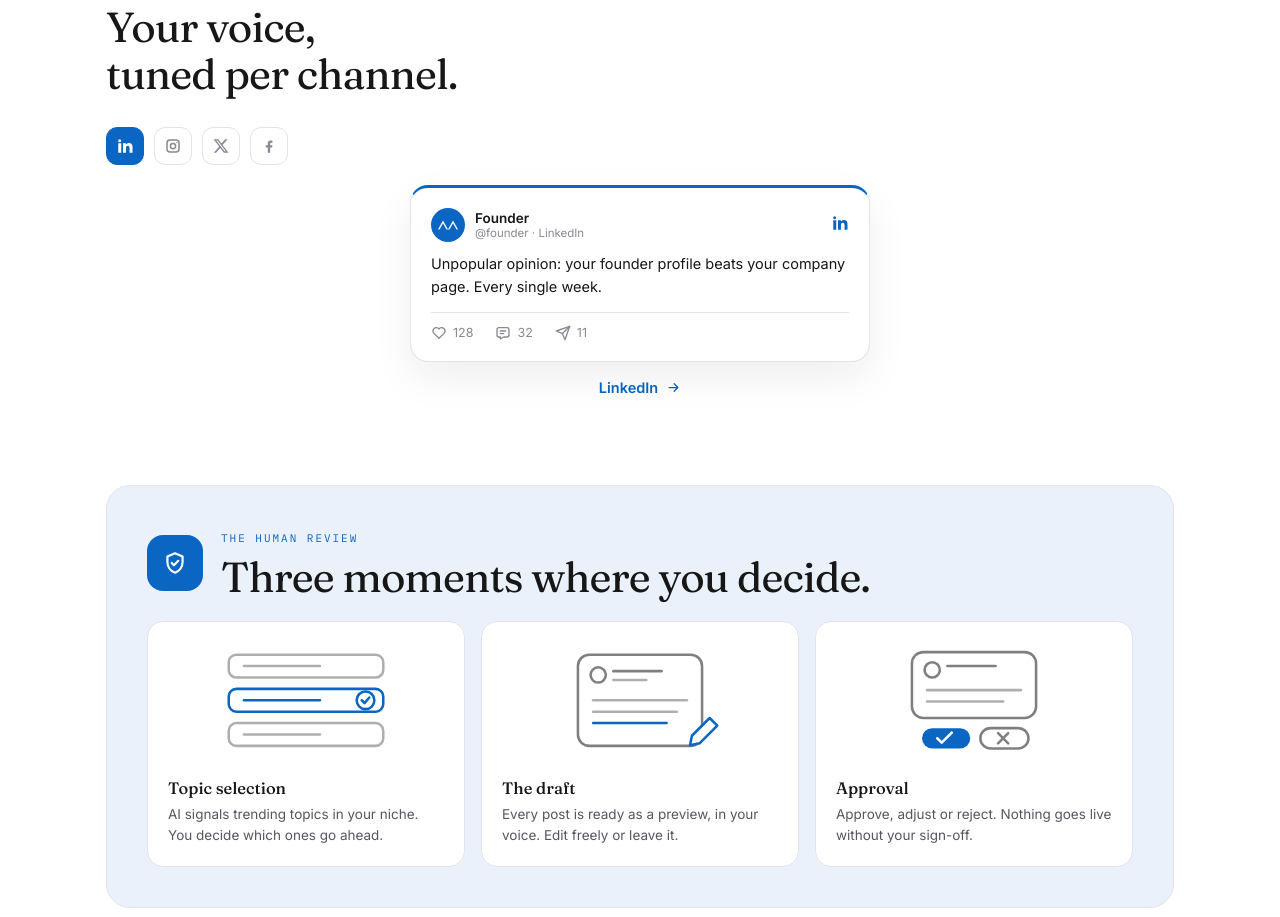
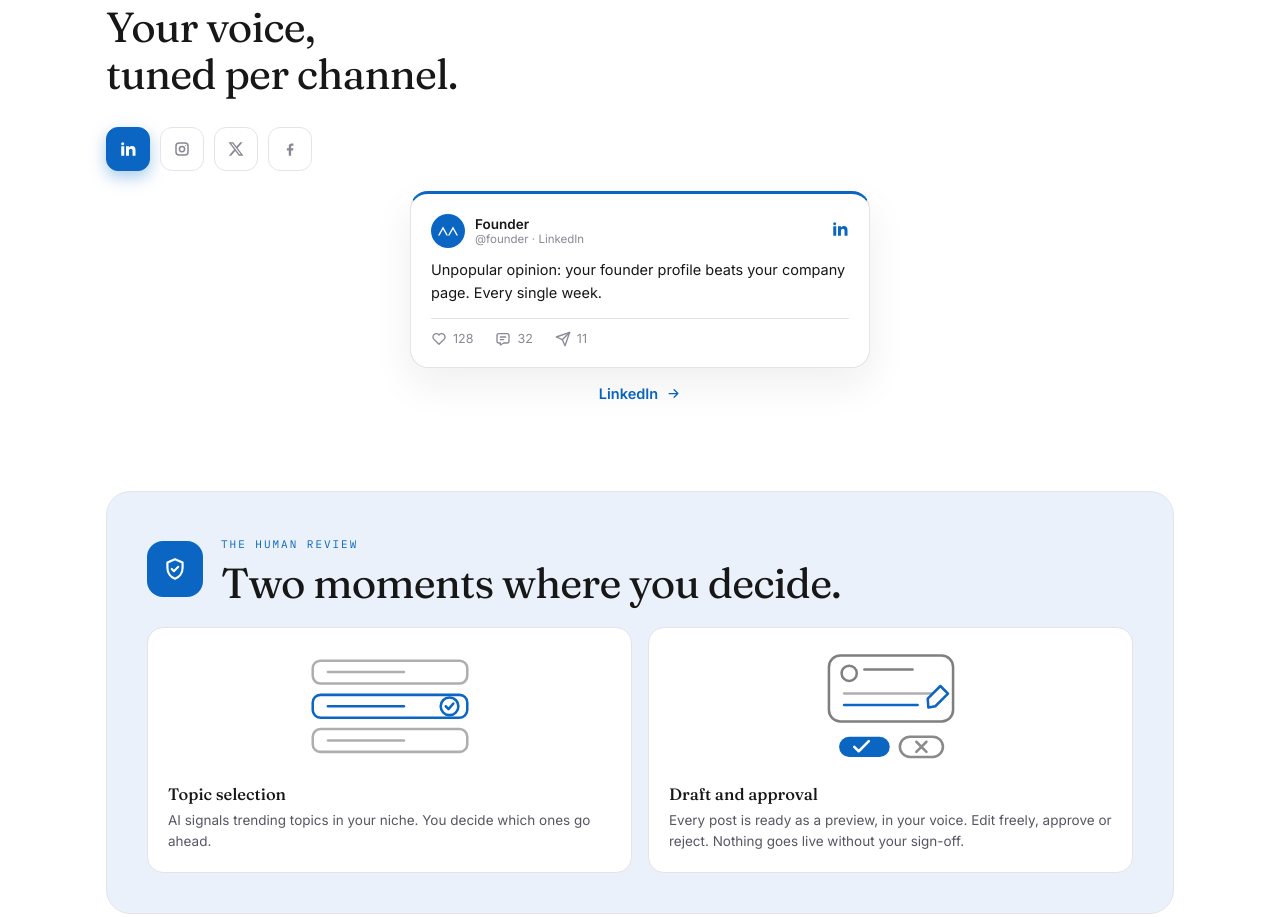
Before and after one commit to Fliimedia/Faab, a React (Vite) app: page / in a window 1280 px wide. Shown: the part 1880-2797 px from the top of the page. Built offline with nearby package versions, Linux system fonts and the light colour scheme.

Commit message:
Funnel initials, scroll offset, active channel icons, engagement demo with original creative, 2-step human review, footer slogan

```diff
--- a/faab.jsx
+++ b/faab.jsx
@@ -92,12 +92,11 @@ const STR = {
     eb_flow: 'Hoe het werkt', flow_h2: 'Personal branding voor founders',
     flow_lede: 'Keur posts simpelweg goed of af. Onze AI signaleert trending onderwerpen in jouw niche en zet kant-en-klare posts voor je klaar, op basis van jouw stijl, stem, persoonlijkheid en doelen.',
     eb_channels: 'Kanalen', channels_h2a: 'Jouw voice,', channels_h2b: 'afgestemd per kanaal.',
-    eb_control: 'De human review', control_h2: 'Drie momenten waarop jij beslist.',
+    eb_control: 'De human review', control_h2: 'Twee momenten waarop jij beslist.',
     rv1_t: 'Onderwerpkeuze', rv1_d: 'AI signaleert trending onderwerpen in jouw niche. Jij bepaalt welke doorgaan.',
-    rv2_t: 'De draft', rv2_d: 'Elke post staat klaar als preview, in jouw stem. Bewerk vrij of laat staan.',
-    rv3_t: 'Akkoord', rv3_d: 'Goedkeuren, aanpassen of afwijzen. Zonder jouw akkoord gaat niets live.',
+    rv2_t: 'Draft en akkoord', rv2_d: 'Elke post staat klaar als preview, in jouw stem. Bewerk vrij, keur goed of wijs af. Zonder jouw akkoord gaat niets live.',
     eb_contact: 'Contact', contact_h2a: 'Praat met ons over', contact_h2b: 'jouw founder-merk.',
-    foot_tag: 'Founders zijn hun merk.', foot_app: 'App', foot_learn: 'Kanalen', foot_contact: 'Contact', foot_the_funnel: 'De funnel',
+    foot_tag: 'Founder as a brand.', foot_app: 'App', foot_learn: 'Kanalen', foot_contact: 'Contact', foot_the_funnel: 'De funnel',
     lang_word: 'Taal',
     // onboarding
     ob_title: 'Start je merk', ob_ind_account: 'Account', ob_ind_channels: 'Kanalen', ob_ind_brand: 'Merk',
@@ -163,12 +162,11 @@ const STR = {
     eb_flow: 'How it works', flow_h2: 'Personal branding for founders',
     flow_lede: 'Simply approve or reject posts. Our AI signals trending niche topics and prepares ready made posts for you, based on your style, voice, personality and goals.',
     eb_channels: 'Channels', channels_h2a: 'Your voice,', channels_h2b: 'tuned per channel.',
-    eb_control: 'The human review', control_h2: 'Three moments where you decide.',
+    eb_control: 'The human review', control_h2: 'Two moments where you decide.',
     rv1_t: 'Topic selection', rv1_d: 'AI signals trending topics in your niche. You decide which ones go ahead.',
-    rv2_t: 'The draft', rv2_d: 'Every post is ready as a preview, in your voice. Edit freely or leave it.',
-    rv3_t: 'Approval', rv3_d: 'Approve, adjust or reject. Nothing goes live without your sign-off.',
+    rv2_t: 'Draft and approval', rv2_d: 'Every post is ready as a preview, in your voice. Edit freely, approve or reject. Nothing goes live without your sign-off.',
     eb_contact: 'Contact', contact_h2a: 'Talk to us about', contact_h2b: 'your founder brand.',
-    foot_tag: 'Founders are their brand.', foot_app: 'App', foot_learn: 'Channels', foot_contact: 'Contact', foot_the_funnel: 'The funnel',
+    foot_tag: 'Founder as a brand.', foot_app: 'App', foot_learn: 'Channels', foot_contact: 'Contact', foot_the_funnel: 'The funnel',
     lang_word: 'Language',
     ob_title: 'Start your brand', ob_ind_account: 'Account', ob_ind_channels: 'Channels', ob_ind_brand: 'Brand',
     ob_choice_h: 'How do you want to start?',
@@ -345,6 +343,29 @@ const CHANNELS = [
 ];
 const channelById = (id) => CHANNELS.find((c) => c.id === id) || CHANNELS[0];
 
+const ENGAGEMENT_DEMO = {
+  author: 'Mike Warren',
+  role: { nl: 'Creative Director @ Sports United', en: 'Creative Director @ Sports United' },
+  copy: {
+    linkedin: {
+      nl: 'We hebben zes maanden stilletjes iets gebouwd.\n\nEen AI-tool die je eigen voetbalschoen laat ontwerpen, van silhouet tot stiksel, in minuten.\n\nGeen designdiploma nodig. Alleen jouw idee.\n\nWoensdag laat ik in een gratis webinar precies zien hoe het werkt en waarom we dit maakten.\n\nWat zou jouw eerste ontwerp worden? Reageer hieronder.',
+      en: 'We quietly built something for six months.\n\nAn AI tool that lets you design your own football cleat, from silhouette to stitching, in minutes.\n\nNo design degree needed. Just your idea.\n\nWednesday I will show exactly how it works in a free webinar, and why we built it.\n\nWhat would your first design be? Drop it below.',
+    },
+    instagram: {
+      nl: 'Jouw schoen. Jouw regels. Nu met AI. \u26bd\ufe0f\n\nWoensdag onthullen we hoe je in minuten je eigen cleat ontwerpt. Gratis webinar, link in bio.\n\nWie ontwerp jij als eerste?',
+      en: 'Your boot. Your rules. Now with AI. \u26bd\ufe0f\n\nWednesday we reveal how you design your own cleat in minutes. Free webinar, link in bio.\n\nWho are you designing first?',
+    },
+    x: {
+      nl: 'We hebben een AI gebouwd die je eigen voetbalschoen ontwerpt in minuten.\n\nWoensdag, gratis webinar, ik laat alles zien.\n\nWat wordt jouw eerste ontwerp?',
+      en: 'We built an AI that designs your own football cleat in minutes.\n\nWednesday, free webinar, I show all of it.\n\nWhat is your first design?',
+    },
+    facebook: {
+      nl: 'Zes maanden werk, nu eindelijk klaar: een AI-tool waarmee iedereen zijn eigen voetbalschoen ontwerpt.\n\nWoensdag leg ik in een gratis webinar uit hoe het werkt. Wat zou jij als eerste maken?',
+      en: 'Six months of work, finally ready: an AI tool that lets anyone design their own football cleat.\n\nWednesday I explain how it works in a free webinar. What would you make first?',
+    },
+  },
+};
+
 // ---------- Environment shim ----------
 const IN_ARTIFACT = typeof window !== 'undefined' && !!window.storage;
 const API_URL = IN_ARTIFACT ? 'https://api.anthropic.com/v1/messages' : '/api/anthropic';
@@ -824,11 +845,72 @@ Write in ${langName(lang)}. Rules:
 }
 
 // ---------- Home ----------
+function CleatCreative({ className }) {
+  return (
+    <svg className={'creative' + (className ? ' ' + className : '')} viewBox="0 0 640 360" role="img" aria-label="Create on and off the pitch">
+      <defs>
+        <linearGradient id="cr-bg" x1="0" y1="0" x2="1" y2="1">
+          <stop offset="0" stopColor="#0C2F5A" />
+          <stop offset="0.5" stopColor="#12386B" />
+          <stop offset="1" stopColor="#0A1730" />
+        </linearGradient>
+        <linearGradient id="cr-gold" x1="0" y1="0" x2="1" y2="1">
+          <stop offset="0" stopColor="#E9C46A" />
+          <stop offset="1" stopColor="#B8862F" />
+        </linearGradient>
+        <linearGradient id="cr-flame" x1="0" y1="0" x2="1" y2="1">
+          <stop offset="0" stopColor="#FF6A3D" />
+          <stop offset="0.6" stopColor="#E7235A" />
+          <stop offset="1" stopColor="#7A1E3C" />
+        </linearGradient>
+        <radialGradient id="cr-glow" cx="0.5" cy="0.42" r="0.5">
+          <stop offset="0" stopColor="#ffffff" stopOpacity="0.5" />
+          <stop offset="1" stopColor="#ffffff" stopOpacity="0" />
+        </radialGradient>
+        <linearGradient id="cr-fadeL" x1="0" y1="0" x2="1" y2="0">
+          <stop offset="0" stopColor="#E9C46A" stopOpacity="0.9" />
+          <stop offset="1" stopColor="#E9C46A" stopOpacity="0" />
+        </linearGradient>
+        <linearGradient id="cr-fadeR" x1="1" y1="0" x2="0" y2="0">
+          <stop offset="0" stopColor="#FF6A3D" stopOpacity="0.9" />
+          <stop offset="1" stopColor="#FF6A3D" stopOpacity="0" />
+        </linearGradient>
+      </defs>
+
+      <rect width="640" height="360" fill="url(#cr-bg)" />
+      <rect width="640" height="360" fill="url(#cr-glow)" />
+
+      {/* left face silhouette, gold */}
+      <g fill="url(#cr-gold)" opacity="0.96">
+        <path d="M150 360c0-42 2-70 2-96 0-14-8-20-8-38 0-30 22-54 52-54 12 0 20 4 26 10 8 8 12 20 12 40 0 26-10 40-10 60 0 22 4 44 4 78z" />
+        <circle cx="196" cy="150" r="7" fill="#0A1730" />
+      </g>
+      <rect x="60" y="150" width="150" height="14" rx="7" fill="url(#cr-fadeL)" opacity="0.5" />
+
+      {/* right face silhouette, flame */}
+      <g fill="url(#cr-flame)" opacity="0.96">
+        <path d="M490 360c0-42-2-70-2-96 0-14 8-20 8-38 0-30-22-54-52-54-12 0-20 4-26 10-8 8-12 20-12 40 0 26 10 40 10 60 0 22-4 44-4 78z" />
+        <circle cx="444" cy="150" r="7" fill="#ffffff" />
+      </g>
+      <rect x="430" y="150" width="150" height="14" rx="7" fill="url(#cr-fadeR)" opacity="0.5" />
+
+      {/* original dynamic mark, not a real brand */}
+      <path d="M296 116c34-14 62-16 48 6-10 16-40 24-70 26 26-6 44-16 22-32z" fill="#ffffff" opacity="0.95" />
+
+      {/* slogan */}
+      <text x="320" y="250" textAnchor="middle" className="cr-slogan-a">CREATE ON</text>
+      <text x="320" y="292" textAnchor="middle" className="cr-slogan-b">and off the pitch</text>
+    </svg>
+  );
+}
+
 function FunnelViz({ t, lang }) {
   const [phase, setPhase] = useState('reach');
-  const W = 1000, H = 330, cy = 145, labelY = 318, segW = W / FUNNEL.length;
+  const [demoCh, setDemoCh] = useState('linkedin');
+  const W = 1000, H = 330, cy = 145, segW = W / FUNNEL.length;
   const hs = [...FUNNEL.map((f) => f.w * 2.6), FUNNEL[FUNNEL.length - 1].w * 2.6 * 0.7];
   const f = FUNNEL.find((x) => x.id === phase) || FUNNEL[0];
+  const dch = channelById(demoCh);
   return (
     <div className="hfunnel">
       <svg className="bowtie" viewBox={`0 0 ${W} ${H}`} role="group" aria-label={t('eb_funnel')}>
@@ -843,8 +925,8 @@ function FunnelViz({ t, lang }) {
               role="button" tabIndex={0} aria-pressed={on}
               onKeyDown={(e) => { if (e.key === 'Enter' || e.key === ' ') { e.preventDefault(); setPhase(fu.id); } }}>
               <polygon points={pts} fill={fu.c} />
-              {fu.ic({ x: cx - 15, y: cy - 15, width: 30, height: 30, color: '#fff', className: 'bic' })}
-              <text x={cx} y={labelY} textAnchor="middle" className="blbl">{fu.t[lang]}</text>
+              {fu.ic({ x: cx - 15, y: cy - 26, width: 30, height: 30, color: '#fff', className: 'bic' })}
+              <text x={cx} y={cy + 30} textAnchor="middle" className="blbl">{fu.t[lang].split(' ').map((w) => w.charAt(0).toUpperCase()).join('')}</text>
             </g>
           );
         })}
@@ -853,6 +935,33 @@ function FunnelViz({ t, lang }) {
         <span className="fnote-ic" style={{ background: f.c }}>{f.ic({ width: 16, height: 16 })}</span>
         <div className="fnote-body">
           <p className="fnote-d"><b>{f.t[lang]}.</b> {f.j[lang]}</p>
+
+          {phase === 'engagement' && (
+            <div className="demo">
+              <div className="demo-tabs">
+                {CHANNELS.map((c) => (
+                  <button key={c.id} className={'fch' + (demoCh === c.id ? ' fch-on' : '')} style={{ '--cc': c.c }}
+                    onClick={() => setDemoCh(c.id)} aria-label={c.name} aria-pressed={demoCh === c.id}>
+                    {c.ic({ width: 16, height: 16 })}
+                  </button>
+                ))}
+              </div>
+              <div className="ch-post ch-post-big demo-post" style={{ '--cc': dch.c }}>
+                <div className="ch-post-top">
+                  <span className="ch-ava" style={{ background: dch.c }}>{dch.ic({ width: 18, height: 18, color: '#fff' })}</span>
+                  <div><div className="ch-post-name">{ENGAGEMENT_DEMO.author}</div><div className="ch-post-sub">{ENGAGEMENT_DEMO.role[lang]} &middot; {dch.name}</div></div>
+                  <span className="ch-post-badge" style={{ color: dch.c }}>{dch.ic({ width: 18, height: 18 })}</span>
+                </div>
+                <p className="ch-post-text demo-text">{ENGAGEMENT_DEMO.copy[demoCh][lang]}</p>
+                <CleatCreative className="demo-creative" />
+                <div className="ch-post-actions">
+                  <span><I.heart width="16" height="16" /> 842</span>
+                  <span><I.message width="16" height="16" /> 214</span>
+                  <span><I.send width="16" height="16" /> 96</span>
+                </div>
+              </div>
+            </div>
+          )}
         </div>
       </div>
     </div>
@@ -954,30 +1063,18 @@ function Home({ t, lang, go }) {
             </div>
             <div className="rv-card">
               <svg className="rv-visual" viewBox="0 0 150 92" fill="none" stroke="currentColor" strokeWidth="2" strokeLinecap="round" strokeLinejoin="round" aria-hidden="true">
-                <rect x="26" y="10" width="98" height="72" rx="9" opacity="0.55" />
-                <circle cx="42" cy="26" r="6" opacity="0.55" />
-                <line x1="54" y1="23" x2="92" y2="23" opacity="0.55" />
-                <line x1="54" y1="30" x2="80" y2="30" opacity="0.35" />
-                <line x1="38" y1="46" x2="112" y2="46" opacity="0.35" />
-                <line x1="38" y1="55" x2="104" y2="55" opacity="0.35" />
-                <line x1="38" y1="64" x2="96" y2="64" className="rv-blue" />
-                <path d="M116 74l14 -14 6 6 -14 14 -7.5 1.5z" className="rv-blue" fill="var(--white)" />
+                <rect x="26" y="6" width="98" height="52" rx="9" opacity="0.55" />
+                <circle cx="42" cy="20" r="6" opacity="0.55" />
+                <line x1="54" y1="17" x2="92" y2="17" opacity="0.55" />
+                <line x1="38" y1="36" x2="112" y2="36" opacity="0.35" />
+                <line x1="38" y1="45" x2="96" y2="45" className="rv-blue" />
+                <path d="M104 40l10 -10 6 6 -10 10 -5.5 1z" className="rv-blue" fill="var(--white)" />
+                <rect x="34" y="70" width="40" height="16" rx="8" className="rv-fill" stroke="none" />
+                <path d="M46 78l3.5 3.5 8 -8" stroke="#fff" />
+                <rect x="82" y="70" width="34" height="16" rx="8" opacity="0.5" />
+                <path d="M95 74l8 8 M103 74l-8 8" opacity="0.5" />
               </svg>
               <h3>{t('rv2_t')}</h3><p>{t('rv2_d')}</p>
-            </div>
-            <div className="rv-card">
-              <svg className="rv-visual" viewBox="0 0 150 92" fill="none" stroke="currentColor" strokeWidth="2" strokeLinecap="round" strokeLinejoin="round" aria-hidden="true">
-                <rect x="26" y="8" width="98" height="52" rx="9" opacity="0.55" />
-                <circle cx="42" cy="22" r="6" opacity="0.55" />
-                <line x1="54" y1="19" x2="92" y2="19" opacity="0.55" />
-                <line x1="38" y1="38" x2="112" y2="38" opacity="0.35" />
-                <line x1="38" y1="47" x2="98" y2="47" opacity="0.35" />
-                <rect x="34" y="68" width="38" height="16" rx="8" className="rv-fill" stroke="none" />
-                <path d="M46 76l3.5 3.5 8 -8" stroke="#fff" />
-                <rect x="80" y="68" width="38" height="16" rx="8" opacity="0.55" />
-                <path d="M94 72l8 8 M102 72l-8 8" opacity="0.55" />
-              </svg>
-              <h3>{t('rv3_t')}</h3><p>{t('rv3_d')}</p>
             </div>
           </div>
         </div>
@@ -1806,7 +1903,7 @@ const CSS = `
 .hero-cta { display:flex; gap:13px; justify-content:center; flex-wrap:wrap; position:relative; z-index:1; }
 
 /* sections */
-.sect { padding-top:88px; }
+.sect { padding-top:88px; scroll-margin-top:82px; }
 .h2 { font-family:'Fraunces',serif; font-weight:400; font-size:clamp(28px,4vw,42px); letter-spacing:-0.02em; line-height:1.12; margin:14px 0 28px; text-wrap:balance; }
 
 /* funnel */
@@ -1820,14 +1917,23 @@ const CSS = `
 .bic { pointer-events:none; }
 .blbl { font-family:'IBM Plex Mono',monospace; font-size:30px; font-weight:600; fill:var(--mut); letter-spacing:0.04em; }
 .bseg-on .blbl { fill:var(--blue); }
+.creative { width:100%; height:auto; display:block; border-radius:12px; }
+.cr-slogan-a { font-family:'Fraunces',serif; font-weight:600; font-size:44px; fill:#ffffff; letter-spacing:0.01em; }
+.cr-slogan-b { font-family:'Fraunces',serif; font-style:italic; font-weight:400; font-size:28px; fill:#EAF1FA; }
 .fnote { display:flex; gap:14px; align-items:flex-start; background:var(--paper); border:1px solid var(--line); border-radius:16px; padding:18px; }
 .fnote-ic { width:32px; height:32px; border-radius:9px; color:#fff; display:inline-flex; align-items:center; justify-content:center; flex:none; }
 .fnote-body { display:flex; flex-direction:column; gap:12px; min-width:0; flex:1; }
 .fnote-d { margin:0; color:var(--mut); font-size:14.5px; line-height:1.6; }
 .fnote-d b { color:var(--ink); font-weight:600; }
-.fch { width:38px; height:38px; border-radius:11px; border:1px solid var(--line); background:var(--white); color:var(--dim); display:inline-flex; align-items:center; justify-content:center; transition:color .15s, border-color .15s, transform .12s; }
+.demo { margin-top:14px; }
+.demo-tabs { display:flex; gap:9px; margin-bottom:12px; }
+.demo-post { width:100%; box-sizing:border-box; }
+.demo-text { white-space:pre-wrap; margin-bottom:14px; }
+.demo-creative { margin:4px 0 6px; border:1px solid var(--line); }
+.fch { width:44px; height:44px; border-radius:12px; border:1px solid var(--line); background:var(--white); color:var(--dim); display:inline-flex; align-items:center; justify-content:center; transition:color .15s, border-color .15s, background .15s, transform .12s; }
 .fch:hover { transform:translateY(-1px); color:var(--cc); }
-.fch-on { color:#fff; background:var(--cc); border-color:var(--cc); }
+.fch-on { color:#fff; background:var(--cc); border-color:var(--cc); box-shadow:0 6px 16px color-mix(in srgb, var(--cc) 35%, transparent); }
+.fch-on svg { color:#fff; }
 
 /* userflow */
 .flow { display:flex; align-items:stretch; gap:10px; margin-top:8px; }
@@ -1860,7 +1966,7 @@ const CSS = `
 .ctrl-head { display:flex; gap:18px; align-items:center; margin-bottom:20px; }
 .ctrl-ic { display:inline-flex; width:56px; height:56px; align-items:center; justify-content:center; border-radius:16px; background:var(--blue); color:#fff; flex:none; }
 .ctrl-head .h2 { margin:8px 0 0; }
-.rv-grid { display:grid; grid-template-columns:repeat(3,1fr); gap:16px; }
+.rv-grid { display:grid; grid-template-columns:repeat(2,1fr); gap:16px; }
 .rv-card { background:var(--white); border:1px solid var(--line); border-radius:16px; padding:20px; display:flex; flex-direction:column; gap:6px; }
 .rv-visual { width:100%; max-width:190px; height:auto; color:var(--ink); margin:0 auto 14px; display:block; }
 .rv-visual .rv-blue { stroke:var(--blue); }
```
